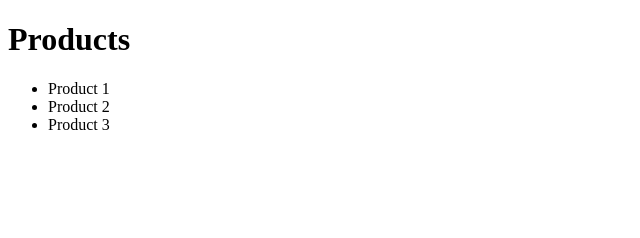
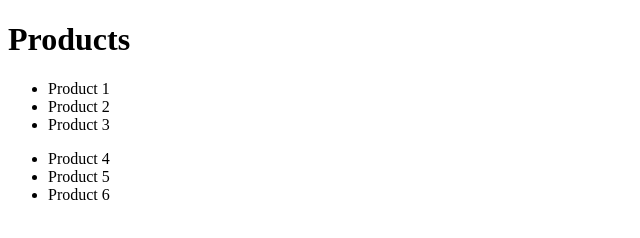
Before and after one commit to sharipovs-dev/gitlearn, a plain HTML site: page productspage.html in a window 1280 px wide. Shown: the whole page, without its empty margins (0-640 px from the left). Drawn offline with Linux system fonts and the light colour scheme.

Commit message:
added more products and some new text to infopage

```diff
--- a/productspage.html
+++ b/productspage.html
@@ -18,5 +18,17 @@
             Product 3
         </li>
     </ul>
+
+    <ul>
+        <li>
+            Product 4
+        </li>
+        <li>
+            Product 5
+        </li>
+        <li>
+            Product 6
+        </li>
+    </ul>
 </body>
 </html>
```
Also changed, not shown: infopage.html (+3 -1 lines).
